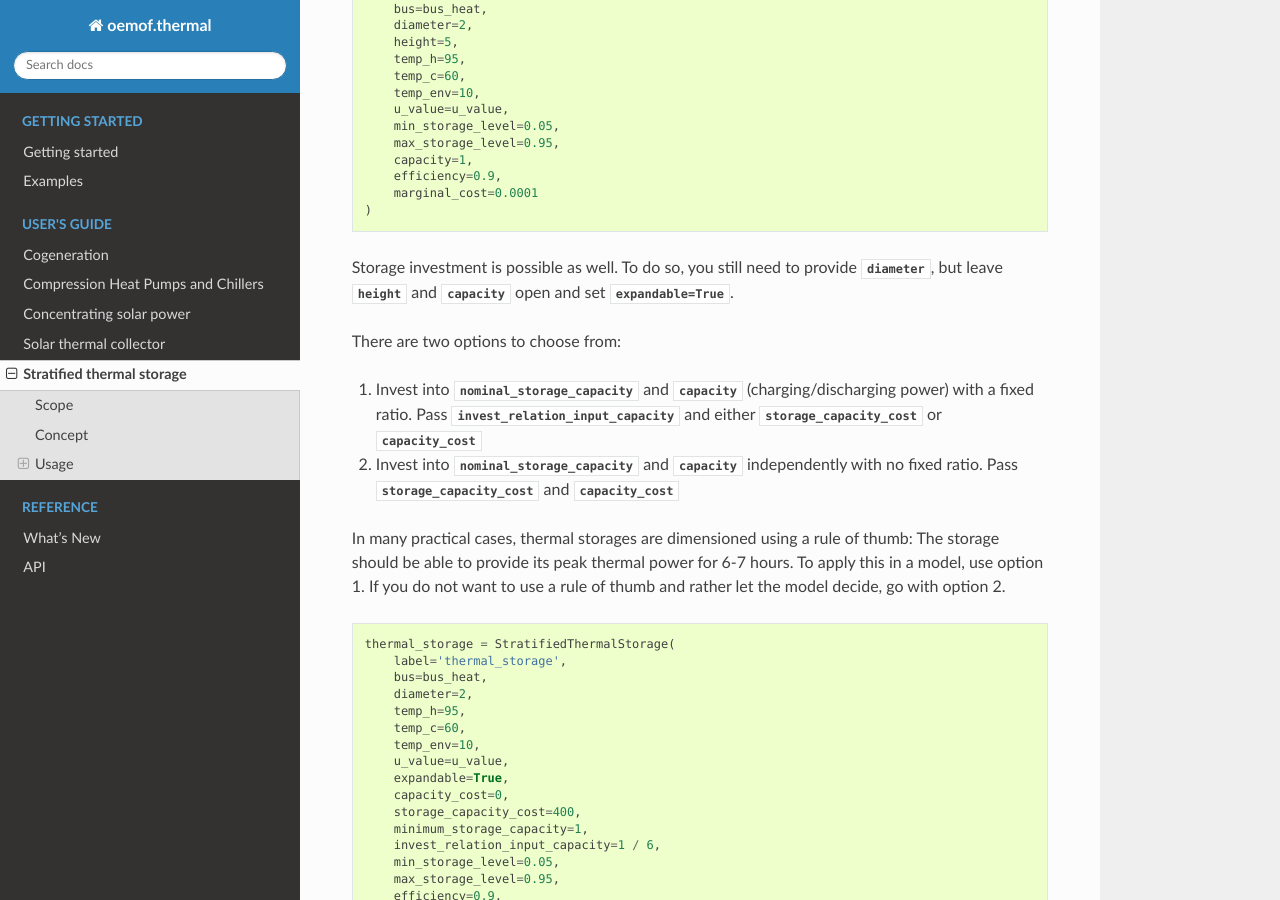
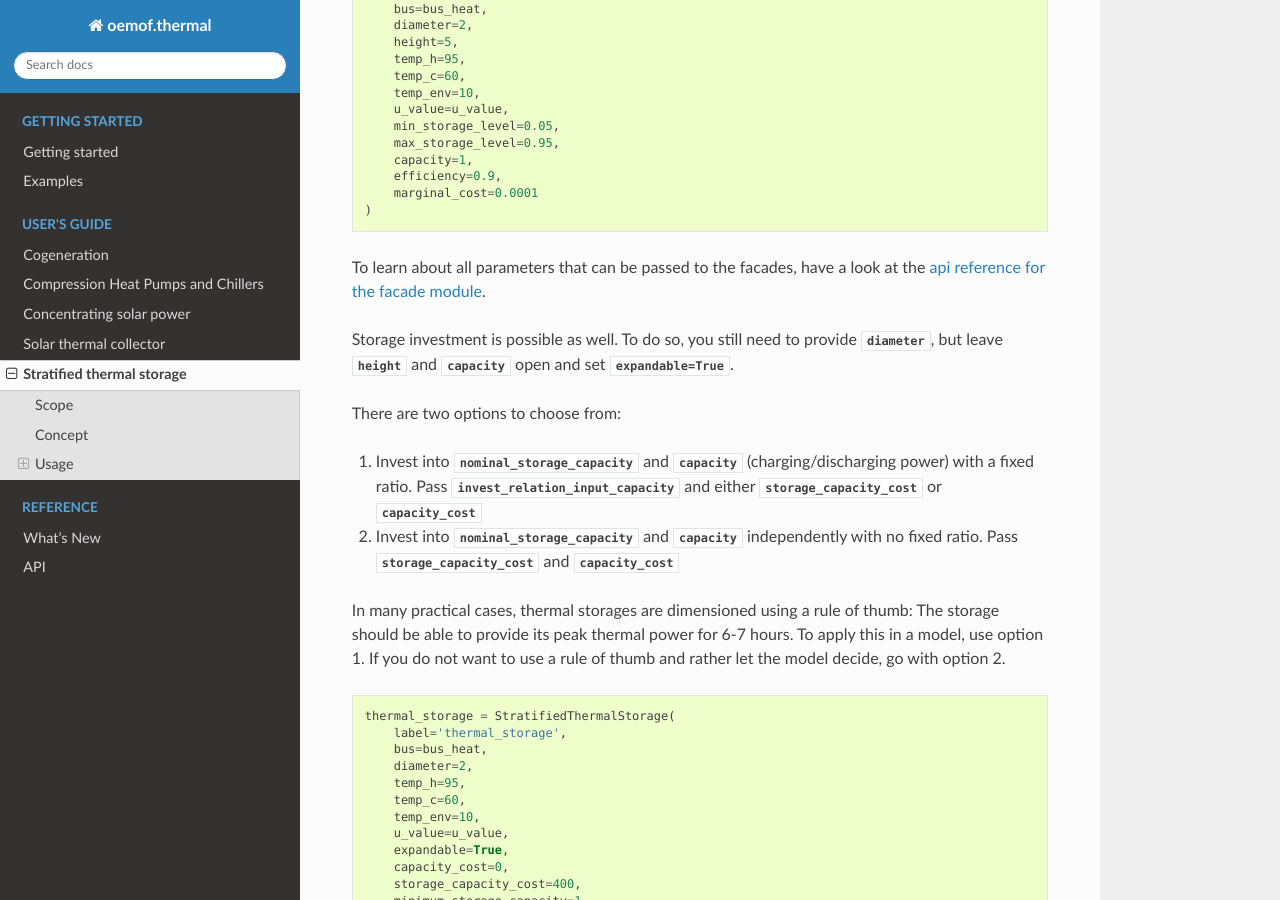
Before and after one commit to oemof/oemof-thermal, a Sphinx documentation site: the page built from docs/stratified_thermal_storage.rst, in a window 1280 px wide and 900 px high, scrolled down 2964 px. Built offline with Sphinx 7.4.7 and the Read the Docs theme 2.0.0, drawn with Linux system fonts in a browser that asks for light colours; formulas are drawn with MathJax 3.

Commit message:
Link to api reference

```diff
--- a/docs/api.rst
+++ b/docs/api.rst
@@ -1,3 +1,5 @@
+.. _api_label:
+
 ~~~~~~~~~~~~~~~~~~~~~~
 API
 ~~~~~~~~~~~~~~~~~~~~~~
--- a/docs/stratified_thermal_storage.rst
+++ b/docs/stratified_thermal_storage.rst
@@ -186,6 +186,8 @@ Using the StratifiedThermalStorage facade, you can instantiate a storage like th
       marginal_cost=0.0001
   )
 
+To learn about all parameters that can be passed to the facades, have a look at the
+:ref:`api reference for the facade module <api_label>`.
 
 Storage investment is possible as well. To do so, you still need to provide :py:attr:`diameter`, but
 leave :py:attr:`height` and :py:attr:`capacity` open and set :py:attr:`expandable=True`.
```
